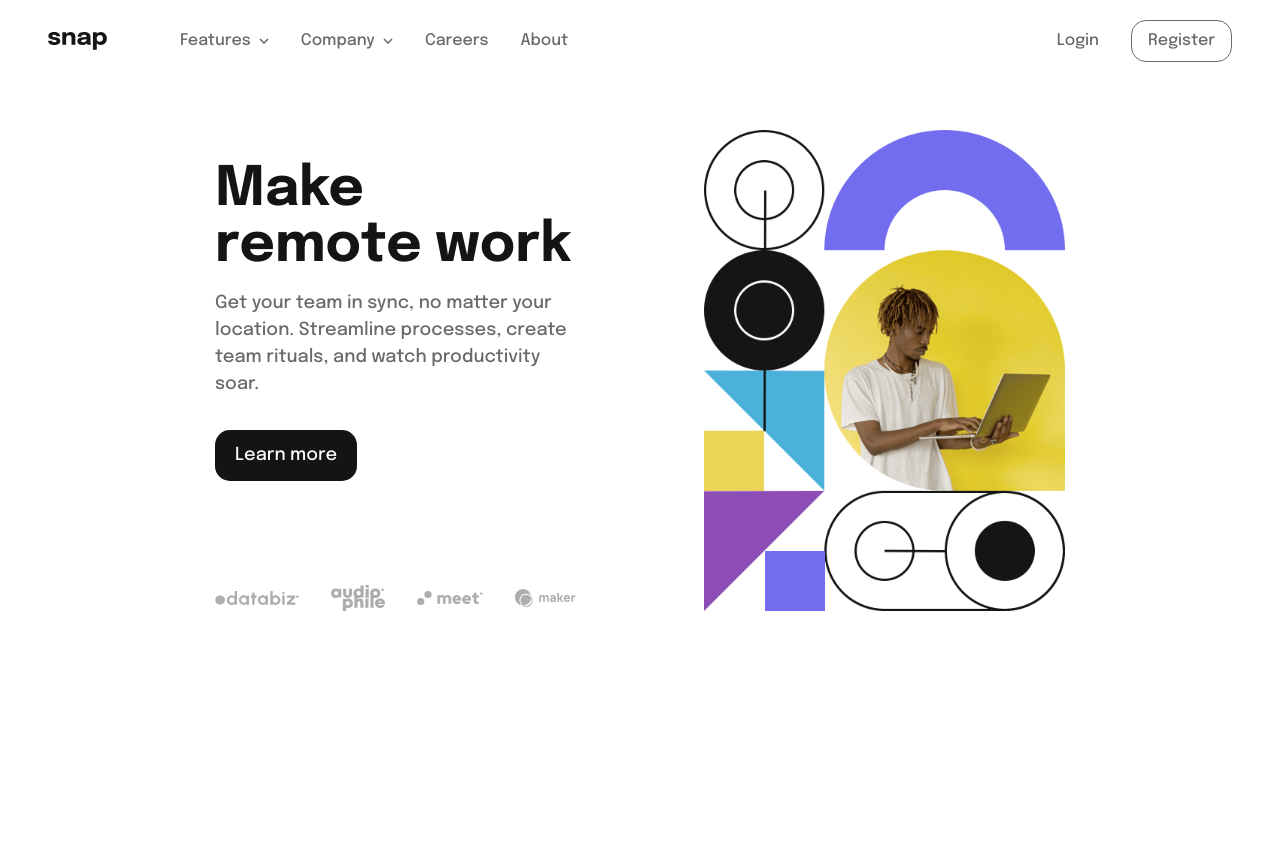
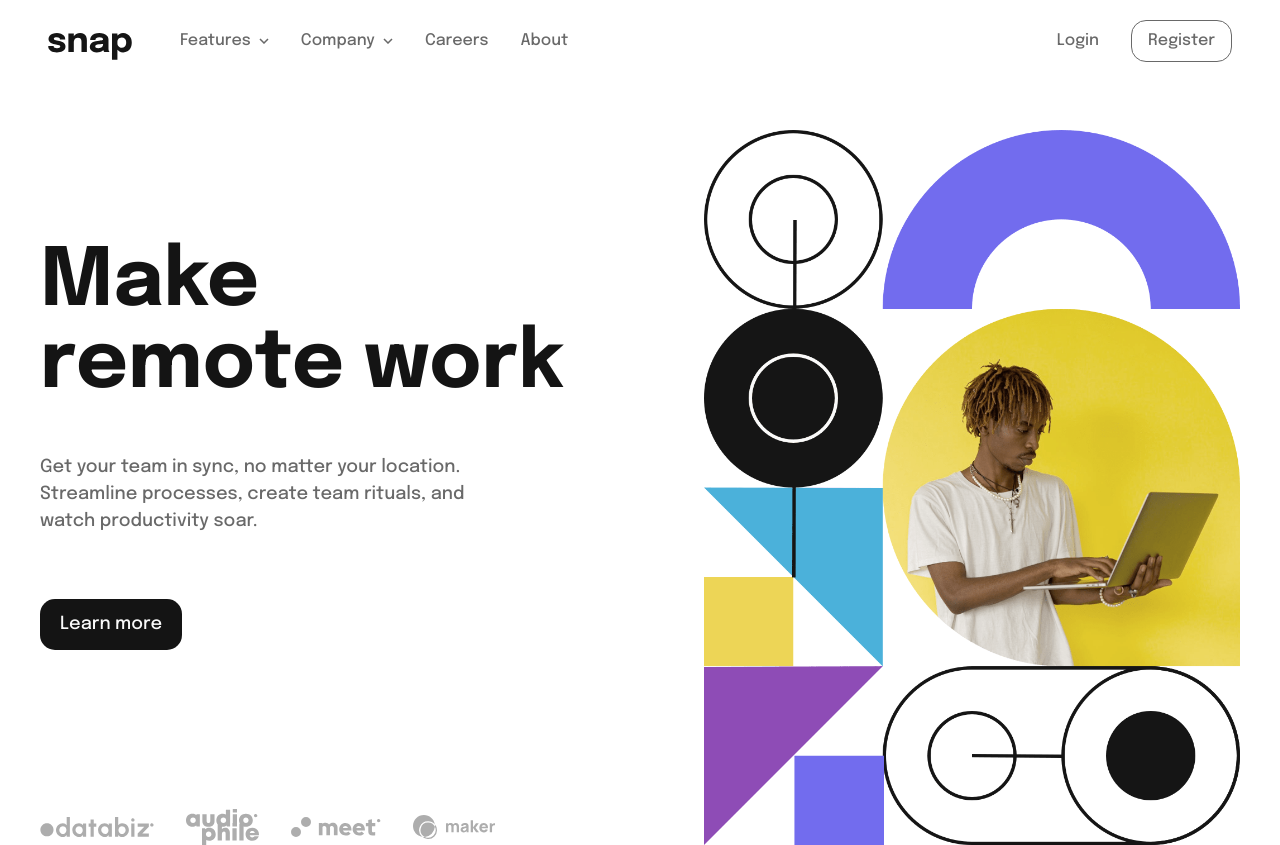
Before and after one commit to ralphvirtucio/intro-section-with-dropdown-nav, a plain HTML site: page index.html in a window 1280 px wide. Before the commit the page ends 800 px from the top, so only its background shows below. Drawn offline with Linux system fonts and the light colour scheme.

Commit message:
Updated importing of fonts to HTML, updated 90rem breakpoints

```diff
--- a/index.html
+++ b/index.html
@@ -14,6 +14,18 @@
       href="./images/favicon-32x32.png" />
 
     <title>Frontend Mentor | Intro section with dropdown navigation</title>
+
+    <link
+      rel="preconnect"
+      href="https://fonts.googleapis.com" />
+    <link
+      rel="preconnect"
+      href="https://fonts.gstatic.com"
+      crossorigin />
+    <link
+      href="https://fonts.googleapis.com/css2?family=Epilogue:wght@500;700&display=swap"
+      rel="stylesheet" />
+
     <link
       rel="stylesheet"
       href="./css/style.css" />
@@ -23,14 +35,11 @@
       defer></script>
 
     <style>
-
-
-      [data-state="no-js"] .disclosure__features-content {
+      [data-state='no-js'] .disclosure__features-content {
         display: none;
       }
 
-
-      [data-state="no-js"] .disclosure__company-content {
+      [data-state='no-js'] .disclosure__company-content {
         display: none;
       }
 
@@ -48,13 +57,9 @@
             alt="Snap" />
         </div>
 
-
         <div
           class="disclosure js-disclosure disclosure__mobile"
           data-state="no-js">
-
-
-
           <button
             class="btn btn--disclosure"
             aria-expanded="false"
@@ -63,13 +68,13 @@
             title="This button becomes functional once JavaScript is active">
             <img
               src="./images/icon-menu.svg"
-              alt="Navigation Toggle" class="navigation__toggle-icon--open"/>
+              alt="Navigation Toggle"
+              class="navigation__toggle-icon--open" />
             <img
               src="./images/icon-close-menu.svg"
-              alt="Navigation Toggle" class="navigation__toggle-icon--close"/>
+              alt="Navigation Toggle"
+              class="navigation__toggle-icon--close" />
           </button>
-
-
 
           <div
             class="disclosure__content-mobile"
@@ -210,9 +215,7 @@
             </div>
           </div>
 
-          <div class="overlay">
-          </div>
-
+          <div class="overlay"></div>
         </div>
 
         <!-- Desktop Nav -->
@@ -415,14 +418,13 @@
 
     <noscript>
       <style>
-      [data-state="no-js"] .disclosure__features-content {
-        display: none;
-      }
+        [data-state='no-js'] .disclosure__features-content {
+          display: none;
+        }
 
-
-      [data-state="no-js"] .disclosure__company-content {
-        display: none;
-      }
+        [data-state='no-js'] .disclosure__company-content {
+          display: none;
+        }
 
         [data-state='no-js'] #disclosure__content-mobile {
           display: none;
--- a/scss/base/_typography.scss
+++ b/scss/base/_typography.scss
@@ -1,6 +1,4 @@
 @use '../abstract' as *;
-
-@import url('https://fonts.googleapis.com/css2?family=Epilogue:wght@500;700&display=swap');
 
 
 // Typography
--- a/scss/layout/_header.scss
+++ b/scss/layout/_header.scss
@@ -25,7 +25,8 @@
     }
     img {
       @media only screen and (min-width: 64rem) {
-        width: 70%;
+        width: 100%;
+        margin-block-start: 10px;
       }
     }
 
--- a/scss/layout/_main.scss
+++ b/scss/layout/_main.scss
@@ -13,7 +13,7 @@
     margin-inline: auto;
   }
 
-  @media only screen and (min-width: 90rem) {
+  @media only screen and (min-width: 75rem) {
     max-width: 1200px;
   }
 
@@ -43,7 +43,7 @@
          width: fit-content;
         }
 
-        @media only screen and (min-width: 90rem) {
+        @media only screen and (min-width: 75rem) {
           font-size: 5rem;
           margin-block-start: 5rem;
         }
@@ -64,7 +64,7 @@
           font-size: $fs-body;
         }
 
-        @media only screen and (min-width: 90rem) {
+        @media only screen and (min-width: 75rem) {
           margin-block: 3rem;
           width: 90%;
         }
```
Also changed, not shown: css/style.css, 1 other file.
